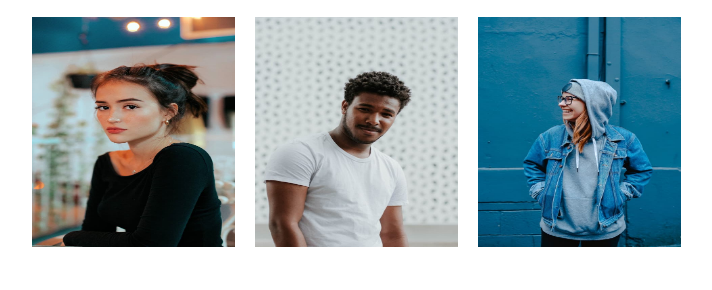
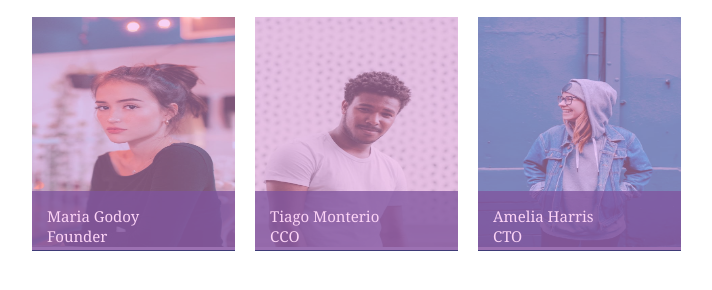
Before and after one commit to pinargultekin/duotone-card, a plain HTML site: page index.html in a window 1280 px wide. Shown: the part 222-512 px from the top of the page, without its empty margins (283-995 px from the left). Drawn offline with nearby package versions, Linux system fonts and the light colour scheme.

Commit message:
overlay added

```diff
--- a/index.html
+++ b/index.html
@@ -12,16 +12,19 @@
 
         <div class="card-group">
             <figure>
-                <img src="./assets/images/image-1.jpg" alt="" srcset="">
-                <figcaption></figcaption>
+                <img src="./assets/images/image-1.jpg" alt="Maria Godoy" >
+                <figcaption>Maria Godoy<br>Founder</figcaption>
+                <div class="overlay"></div>
             </figure>
             <figure>
-                <img src="./assets/images/image-3.jpg" alt="" srcset="">
-                <figcaption></figcaption>
+                <img src="./assets/images/image-3.jpg" alt="Tiago Monterio">
+                <figcaption>Tiago Monterio<br>CCO</figcaption>
+                <div class="overlay"></div>
             </figure>
             <figure>
-                <img src="./assets/images/image-2.jpg" alt="" srcset="">
-                <figcaption></figcaption>
+                <img src="./assets/images/image-2.jpg" alt="Amelia Harris">
+                <figcaption>Amelia Harris<br>CTO</figcaption>
+                <div class="overlay"></div>
             </figure>
 
         </div>
--- a/style.css
+++ b/style.css
@@ -23,6 +23,7 @@ img{
     width:20.3rem;
     height: 23rem;
     margin:1rem;
+    position: relative;
 }
 h1{
     font-size:3.2rem;
@@ -31,6 +32,40 @@ h1{
 .card-group{
     display:flex;
 }
+figure{
+    position: relative;
+    /* width: 50%;   */
+}
+figcaption{
+    position: absolute;
+    margin-left:1rem;
+    padding-top:1.5rem;
+    padding-left:1.5rem;
+    color:var(--color-light);
+    background-color:var(--color-navy-opaque);
+    width:20.3rem;
+    height:6rem;
+    font-size: 1.5rem;
+    margin-top:-6.9rem;
+
+}
+.overlay {
+    margin:1rem;
+    position: absolute;
+    width:20.3rem;
+    height: 23.3rem;
+    top: 0;
+    bottom: 0;
+    left: 0;
+    right: 0;
+    opacity: .5;
+
+    background-color: var(--color-pink);
+  }
+  figure:hover .overlay{
+      opacity: 0;
+      transition: .5s ease;
+  }
 /* figure{
     margin-inline-end: 0px;
     margin-inline-start: 0px;
```
